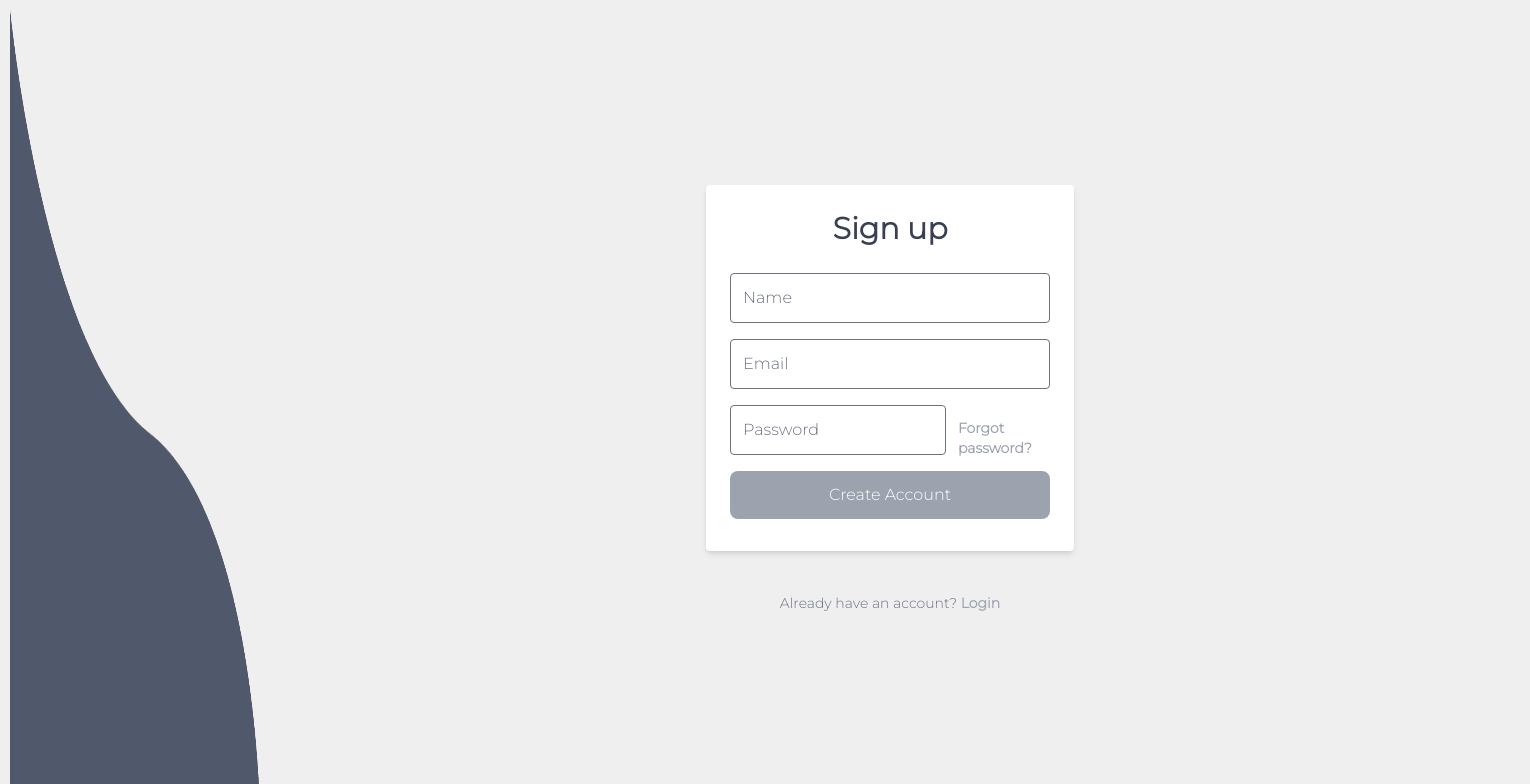
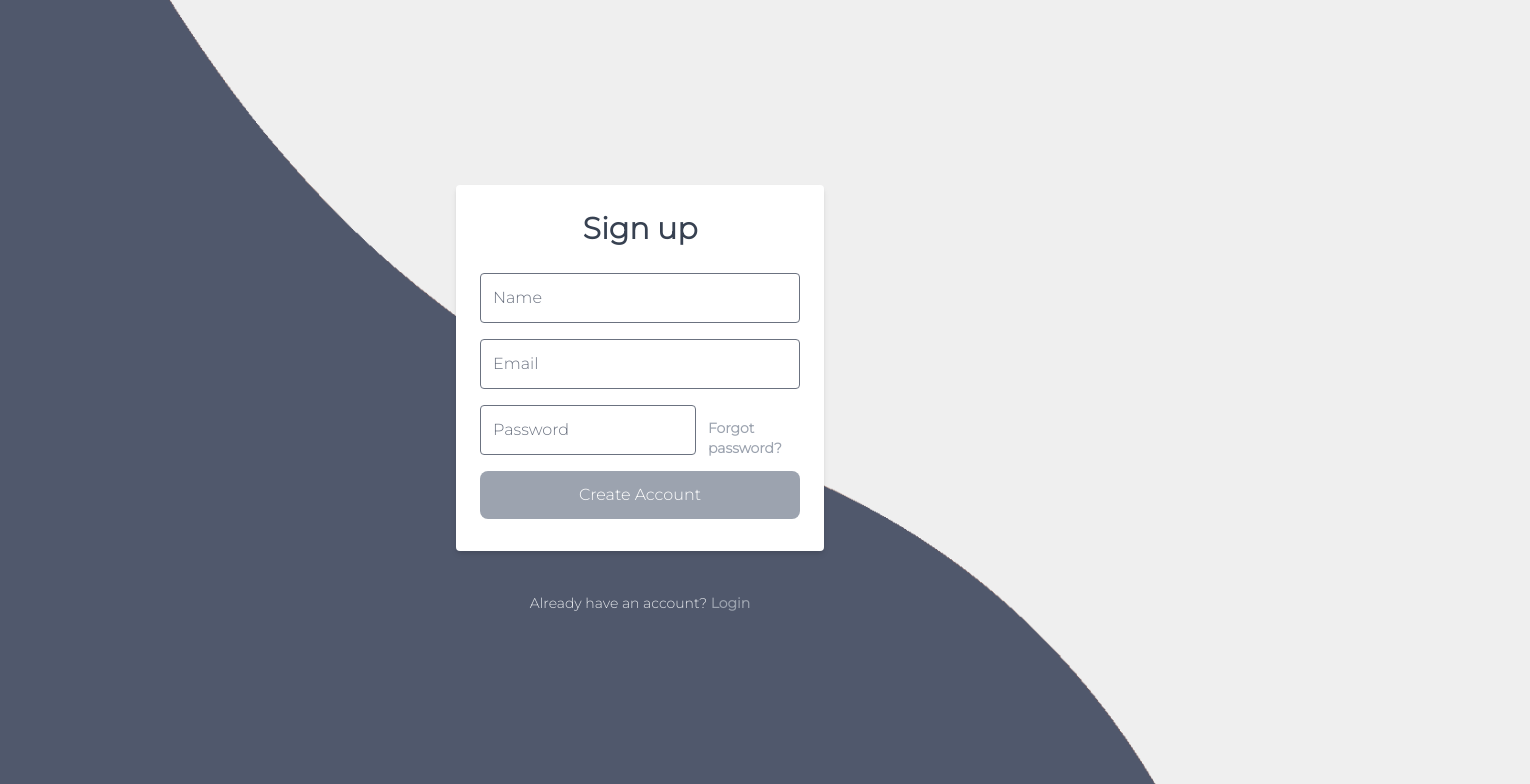
Before and after one commit to babooosha/CodiHive, a Vue app: page /sign-up in a window 1280 px wide. Shown: the top 784 px of the page, 1530 px wide, since content can reach past the window. Built offline with nearby package versions, Linux system fonts and the light colour scheme.

Commit message:
sign up and login background image resolved

```diff
--- a/src/views/Login.vue
+++ b/src/views/Login.vue
@@ -7,10 +7,8 @@
             <router-link to="/sign-up">SignUp</router-link>
        </p>
     </div> -->
-    <div class="backgroundImg">
-        <img class="min-h-screen w-screen flex flex-col" src="../assets/img/wave.png" alt="background image wave">
-    </div>
-    <div class="bg-grey-lighter min-h-screen w-screen flex flex-col">
+
+    <div class="bg-background-image w-screen h-screen flex items-center justify-center">
             <div class="container max-w-sm mx-auto flex-1 flex flex-col items-center justify-center px-2">
                 <div class="bg-white px-6 py-8 rounded shadow-md text-black w-full">
                     <h1 class="mb-8 text-3xl font-bold leading-6 text-gray-700 text-center">Login</h1>
@@ -43,15 +41,16 @@
                     </div> -->
                 </div>
 
-                <div class="mt-10 text-center text-sm text-gray-500">
+                <div class="mt-10 text-center text-sm text-gray-200">
                     Don't have an account?
-                    <router-link class="font-semibold leading-6 text-gray-400 hover:text-gray-700" to="/sign-up">Sign up</router-link>
+                    <router-link class="font-semibold leading-6 text-gray-400 hover:text-white" to="/sign-up">Sign up</router-link>
 
 
                 </div>
 
 
             </div>
+
         </div>
 
 </template>
@@ -87,3 +86,13 @@ export default {
 }
 
 </script>
+
+
+<style>
+.bg-background-image {
+
+    background-image: url('../assets/img/wave.png');
+    background-size: cover;
+    background-position: center;
+  }
+</style>
--- a/src/views/SignUp.vue
+++ b/src/views/SignUp.vue
@@ -8,11 +8,10 @@
             <router-link to="/login">Login</router-link>
        </p>
     </div> -->
-    <div class="backgroundImg">
-        <img class="min-h-screen w-screen flex flex-col" src="../assets/img/wave.png" alt="background image wave">
-    </div>
-    <div class="bg-grey-lighter min-h-screen w-screen flex flex-col">
-            <div class="container max-w-sm mx-auto flex-1 flex flex-col items-center justify-center px-2">
+
+
+    <div class="bg-background-image w-screen h-screen flex items-center justify-center">
+        <div class="container max-w-sm mx-auto flex-1 flex flex-col items-center justify-center px-2">
                 <div class="bg-white px-6 py-8 rounded shadow-md text-black w-full">
                     <h1 class="mb-8 text-3xl font-bold leading-6 text-gray-700 text-center">Sign up</h1>
                     <input
@@ -62,9 +61,9 @@
                     </div> -->
                 </div>
 
-                <div class="mt-10 text-center text-sm text-gray-500">
+                <div class="mt-10 text-center text-sm text-gray-200">
                     Already have an account?
-                    <router-link class="font-semibold leading-6 text-gray-400 hover:text-gray-700" to="/login">Login</router-link>
+                    <router-link class="font-semibold leading-6 text-gray-400 hover:text-white" to="/login">Login</router-link>
 
 
                 </div>
@@ -116,4 +115,11 @@ export default {
 
 <style>
 
+.bg-background-image {
+
+  background-image: url('../assets/img/wave.png');
+  background-size: cover;
+  background-position: center;
+}
+
 </style>
```
